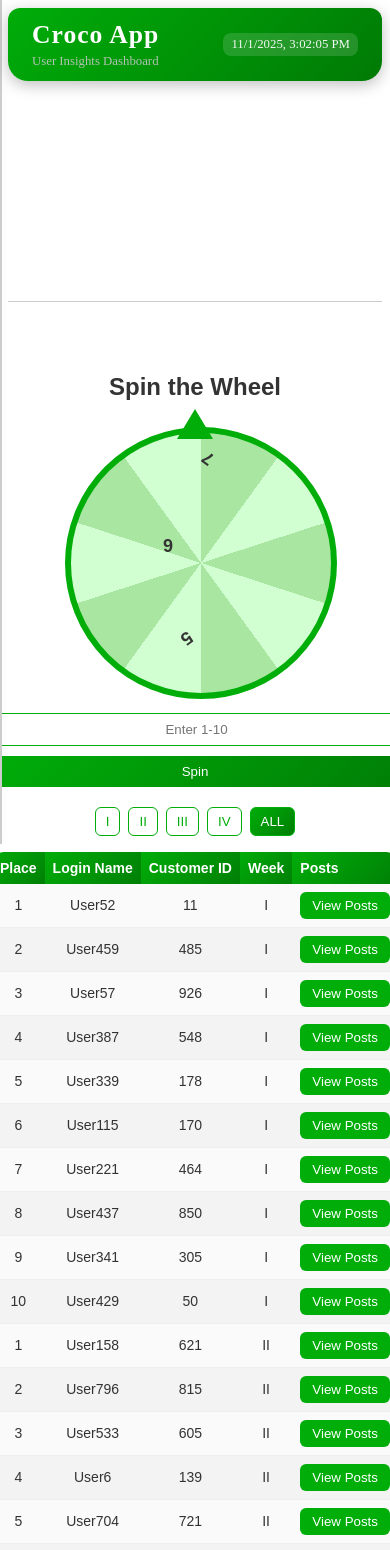
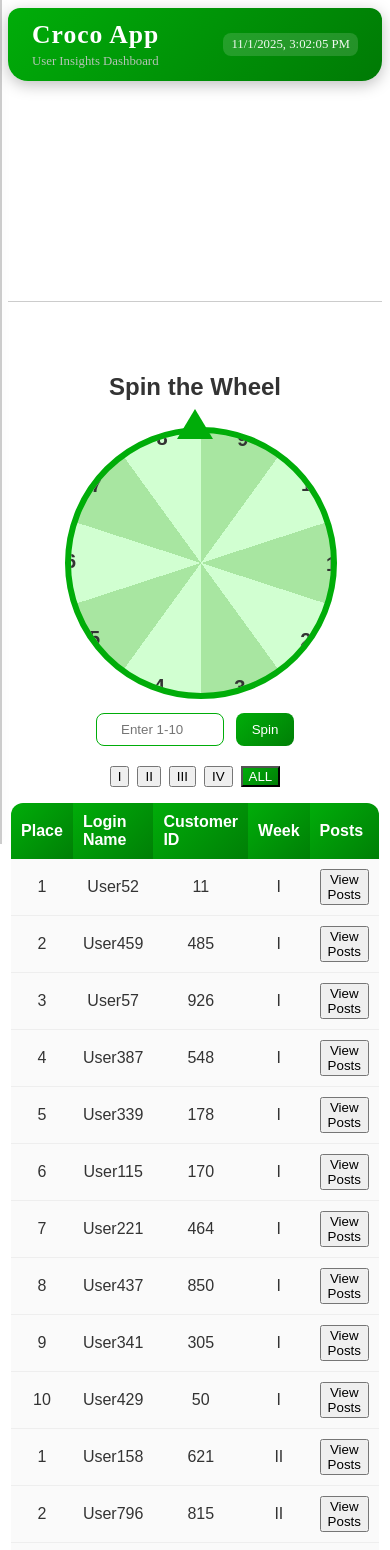
Before and after one commit to Nloading/Croco, an Angular app in the folder croco-app/: page /offers in a window 390 px wide. Shown: the top 1550 px of the page. Built offline with nearby package versions, Linux system fonts and the light colour scheme.

Commit message:
wheel design done

```diff
--- a/croco-app/src/app/pages/offers/offers.component.css
+++ b/croco-app/src/app/pages/offers/offers.component.css
@@ -33,7 +33,7 @@
   height: 100%;
   border-radius: 50%;
   border: 6px solid #00ad09;
-  transition: transform 5s cubic-bezier(0.33,1,0.68,1);
+  transition: transform 5s cubic-bezier(0.33, 1, 0.68, 1);
   background: conic-gradient(
     #a8e6a1 0deg 36deg, #d1ffd1 36deg 72deg,
     #a8e6a1 72deg 108deg, #d1ffd1 108deg 144deg,
@@ -56,55 +56,81 @@
 
 .sector-label {
   position: absolute;
-  right: -28px;
-  top: 8px;
-  transform-origin: center;
+  left: 125px;
+  top: -10px;
+  transform: translate(-50%, -50%);
   font-weight: 700;
-  font-size: 18px;
+  font-size: 20px;
   color: #333;
 }
 
-/* Rotate each number back upright */
-.sector:nth-child(1) .sector-label { transform: rotate(0deg) translate(120px) rotate(0deg); }
-.sector:nth-child(2) .sector-label { transform: rotate(-36deg) translate(120px) rotate(36deg); }
-.sector:nth-child(3) .sector-label { transform: rotate(-72deg) translate(120px) rotate(72deg); }
-.sector:nth-child(4) .sector-label { transform: rotate(-108deg) translate(120px) rotate(108deg); }
-.sector:nth-child(5) .sector-label { transform: rotate(-144deg) translate(120px) rotate(144deg); }
-.sector:nth-child(6) .sector-label { transform: rotate(-180deg) translate(120px) rotate(180deg); }
-.sector:nth-child(7) .sector-label { transform: rotate(-216deg) translate(120px) rotate(216deg); }
-.sector:nth-child(8) .sector-label { transform: rotate(-252deg) translate(120px) rotate(252deg); }
-.sector:nth-child(9) .sector-label { transform: rotate(-288deg) translate(120px) rotate(288deg); }
-.sector:nth-child(10) .sector-label { transform: rotate(-324deg) translate(120px) rotate(324deg); }
+/* ===== CONTROLS ===== */
+.wheel-controls {
+  display: flex;
+  justify-content: center;
+  gap: 12px;
+  margin-top: 20px;
+}
 
-/* ===== CONTROLS ===== */
-.wheel-controls { display: flex; justify-content: center; gap: 12px; margin-top: 20px; }
-.wheel-controls input { width: 110px; padding: 8px; border-radius: 8px; border: 1px solid #00ad09; text-align: center; }
-.wheel-controls button { padding: 8px 16px; border-radius: 8px; border: none; background: linear-gradient(135deg,#00ad09,#007f06); color: white; cursor: pointer; }
-.wheel-controls button:hover { transform: translateY(-3px); box-shadow: 0 6px 18px rgba(0,0,0,0.12); }
+.wheel-controls input {
+  width: 110px;
+  padding: 8px;
+  border-radius: 8px;
+  border: 1px solid #00ad09;
+  text-align: center;
+}
 
-.error-message { color: #d32f2f; font-weight: 700; margin-top: 8px; }
+.wheel-controls button {
+  padding: 8px 16px;
+  border-radius: 8px;
+  border: none;
+  background: linear-gradient(135deg,#00ad09,#007f06);
+  color: white;
+  cursor: pointer;
+}
+
+.error-message {
+  color: #d32f2f;
+  font-weight: 700;
+  margin-top: 8px;
+}
 
 /* ===== LEADERBOARD ===== */
-.leaderboard-filters { display: flex; justify-content: center; gap: 8px; margin: 20px 0 10px; }
-.leaderboard-filters button { padding: 6px 10px; border-radius: 6px; border: 1px solid #00ad09; background: white; color: #00ad09; cursor: pointer; font-weight: 500; transition: all 0.3s; }
-.leaderboard-filters button.active { background: linear-gradient(135deg,#00ad09,#007f06); color: white; }
-.leaderboard-filters button:hover { transform: scale(1.05); background: linear-gradient(135deg,#00ad09,#007f06); color: white; }
+.leaderboard-filters {
+  display: flex;
+  justify-content: center;
+  gap: 8px;
+  margin: 20px 0 10px;
+}
+
+.leaderboard-filters button.active {
+  background: linear-gradient(135deg,#00ad09,#007f06);
+  color: white;
+}
 
 /* ===== TABLE ===== */
-table { width: 100%; border-collapse: collapse; margin-top: 16px; border-radius: 12px; overflow: hidden; box-shadow: 0 4px 10px rgba(0,0,0,0.05); }
-th { background: linear-gradient(135deg,#00ad09,#007f06); color: white; padding: 10px; text-align: left; }
-td { padding: 10px; border-bottom: 1px solid #eee; background: #fafafa; color: #333; }
-tr:nth-child(even) td { background-color: #f3f3f3; }
-tr:hover td { background-color: #eaffea; transition: background-color 0.3s; }
+table {
+  width: 100%;
+  border-collapse: collapse;
+  margin-top: 16px;
+  border-radius: 12px;
+  overflow: hidden;
+}
 
-.posts-btn { padding: 6px 12px; background-color: #00ad09; color: white; border: none; border-radius: 6px; cursor: pointer; }
-.posts-btn:hover { transform: scale(1.05); background-color: #007a05; }
+th {
+  background: linear-gradient(135deg,#00ad09,#007f06);
+  color: white;
+  padding: 10px;
+  text-align: left;
+}
+
+td {
+  padding: 10px;
+  border-bottom: 1px solid #eee;
+  background: #fafafa;
+}
 
 /* ===== RESPONSIVE ===== */
 @media (max-width: 760px) {
   .wheel-wrapper { width: 260px; height: 260px; }
-  .wheel-controls { flex-direction: column; gap: 10px; }
-  .wheel-controls input { width: 100%; }
-  table { display: block; overflow-x: auto; white-space: nowrap; font-size: 14px; }
-  th, td { padding: 8px; }
 }
--- a/croco-app/src/app/pages/offers/offers.component.html
+++ b/croco-app/src/app/pages/offers/offers.component.html
@@ -1,48 +1,40 @@
 <div class="offers-container">
   <h2>Spin the Wheel</h2>
 
-  <!-- Wheel -->
+  <!-- Wheel wrapper -->
   <div class="wheel-wrapper">
     <div class="wheel" [style.transform]="'rotate(' + rotationAngle() + 'deg)'">
-      @for (n of wheelNumbers; track n) {
-        <div class="sector" [style.transform]="'rotate(' + ((n - 1) * 36) + 'deg)'">
-          <span class="sector-label">{{ n }}</span>
+      @for (n of wheelNumbers; let i = $index; track n) {
+        <div class="sector" [style.transform]="'rotate(' + (i * 36) + 'deg)'">
+          <span class="sector-label" [style.transform]="'rotate(' + -(i * 36) + 'deg)'">
+            {{ n }}
+          </span>
         </div>
       }
     </div>
     <div class="pointer"></div>
   </div>
 
-  <!-- Input + Button -->
+  <!-- Controls -->
   <div class="wheel-controls">
-    <input
-      type="number"
-      min="1"
-      max="10"
-      [(ngModel)]="inputNumber"
-      placeholder="Enter 1-10"
-    />
+    <input type="number" min="1" max="10" [(ngModel)]="inputNumber" placeholder="Enter 1-10" />
     <button (click)="spinWheel()">Spin</button>
   </div>
 
-  <!-- Error Message -->
   @if (errorMessage()) {
     <div class="error-message">{{ errorMessage() }}</div>
   }
 
-  <!-- Leaderboard Filters -->
+  <!-- Week filters -->
   <div class="leaderboard-filters">
     @for (w of weekOptions; track w) {
-      <button
-        (click)="setFilter(w)"
-        [class.active]="filterWeek() === w"
-      >
+      <button (click)="setFilter(w)" [class.active]="filterWeek() === w">
         {{ w }}
       </button>
     }
   </div>
 
-  <!-- Leaderboard Table -->
+  <!-- Table -->
   <table>
     <thead>
       <tr>
--- a/croco-app/src/app/pages/offers/offers.component.ts
+++ b/croco-app/src/app/pages/offers/offers.component.ts
@@ -20,7 +20,7 @@ export interface LeaderboardItem {
   styleUrls: ['./offers.component.css'],
 })
 export class OffersComponent {
-  // ====== Wheel ======
+  // ====== Wheel Data ======
   wheelNumbers = Array.from({ length: 10 }, (_, i) => i + 1);
   inputNumber = signal<number | null>(null);
   rotationAngle = signal<number>(0);
@@ -32,7 +32,6 @@ export class OffersComponent {
   filterWeek = signal<WeekType>('ALL');
   weekOptions: WeekType[] = ['I', 'II', 'III', 'IV', 'ALL'];
 
-  // ====== Generate random leaderboard ======
   generateLeaderboard(): LeaderboardItem[] {
     const weeks: Exclude<WeekType, 'ALL'>[] = ['I', 'II', 'III', 'IV'];
     const data: LeaderboardItem[] = [];
@@ -51,7 +50,6 @@ export class OffersComponent {
     return data;
   }
 
-  // ====== Filter Leaderboard ======
   setFilter(week: WeekType) {
     this.filterWeek.set(week);
   }
@@ -66,14 +64,15 @@ export class OffersComponent {
   spinWheel() {
     const n = this.inputNumber();
     if (!n || n < 1 || n > 10) {
-      this.errorMessage.set('Invalid sector number (1-10)');
+      this.errorMessage.set('Invalid number (1–10)');
       return;
     }
 
     this.errorMessage.set('');
     const sectorAngle = 360 / 10;
     const randomSpins = 5 * 360;
-    const targetAngle = (10 - n + 1) * sectorAngle; // reverse for alignment
+    const targetAngle = (10 - n + 1) * sectorAngle;
+
     this.currentRotation += randomSpins + targetAngle;
     this.rotationAngle.set(this.currentRotation);
   }
```
